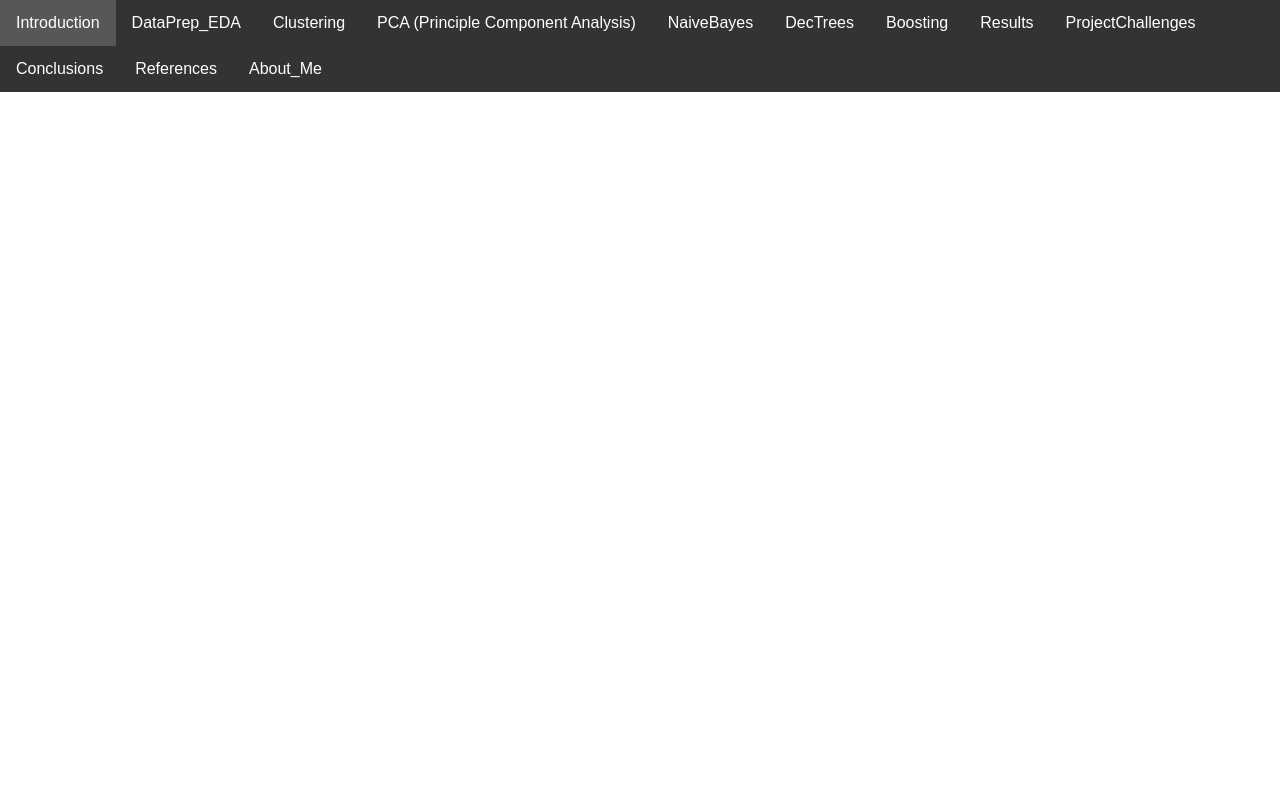
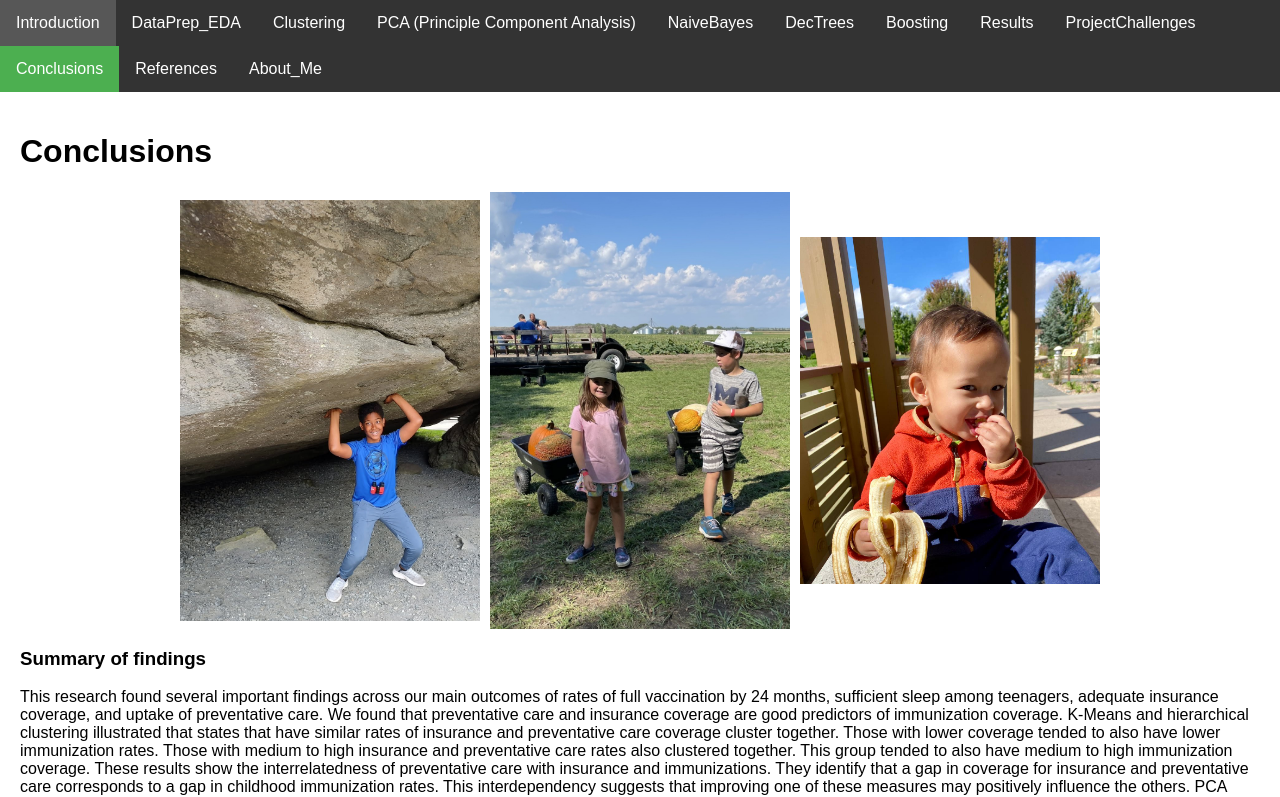
Before and after one commit to vt-art/NSCH-Machine-Learning-Project, a plain HTML site: page index.html in a window 1280 px wide. Both pictures are taken after a click on the button "Conclusions". Shown: the top 797 px of the page. Drawn offline with nearby package versions, Linux system fonts and the light colour scheme.

Commit message:
Update index.html

```diff
--- a/index.html
+++ b/index.html
@@ -1943,7 +1943,7 @@
 
   </div>
 
-  <div id="" class="tab-content">
+  <div id="Conclusions" class="tab-content">
 
     <h1>Conclusions</h1>
 
```
